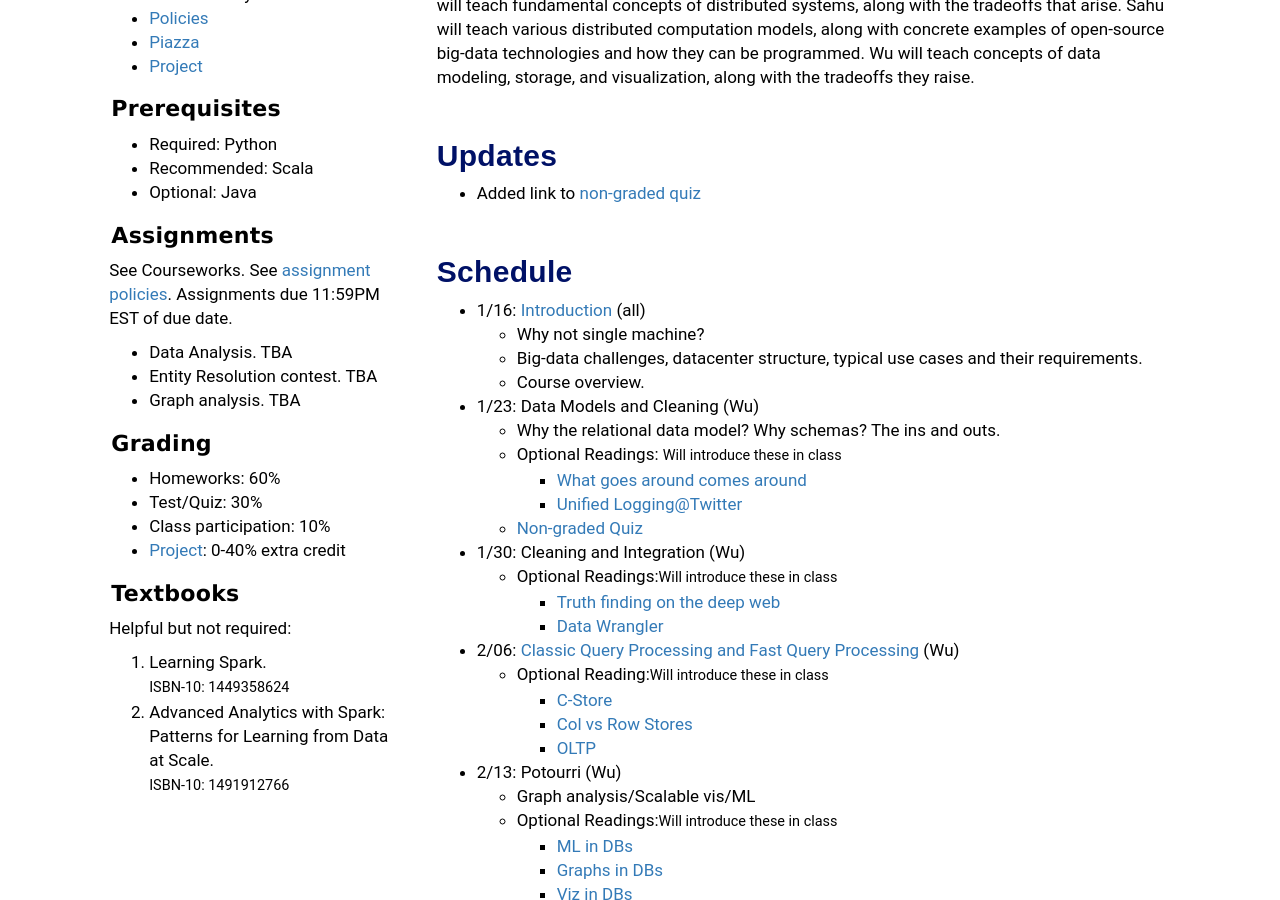
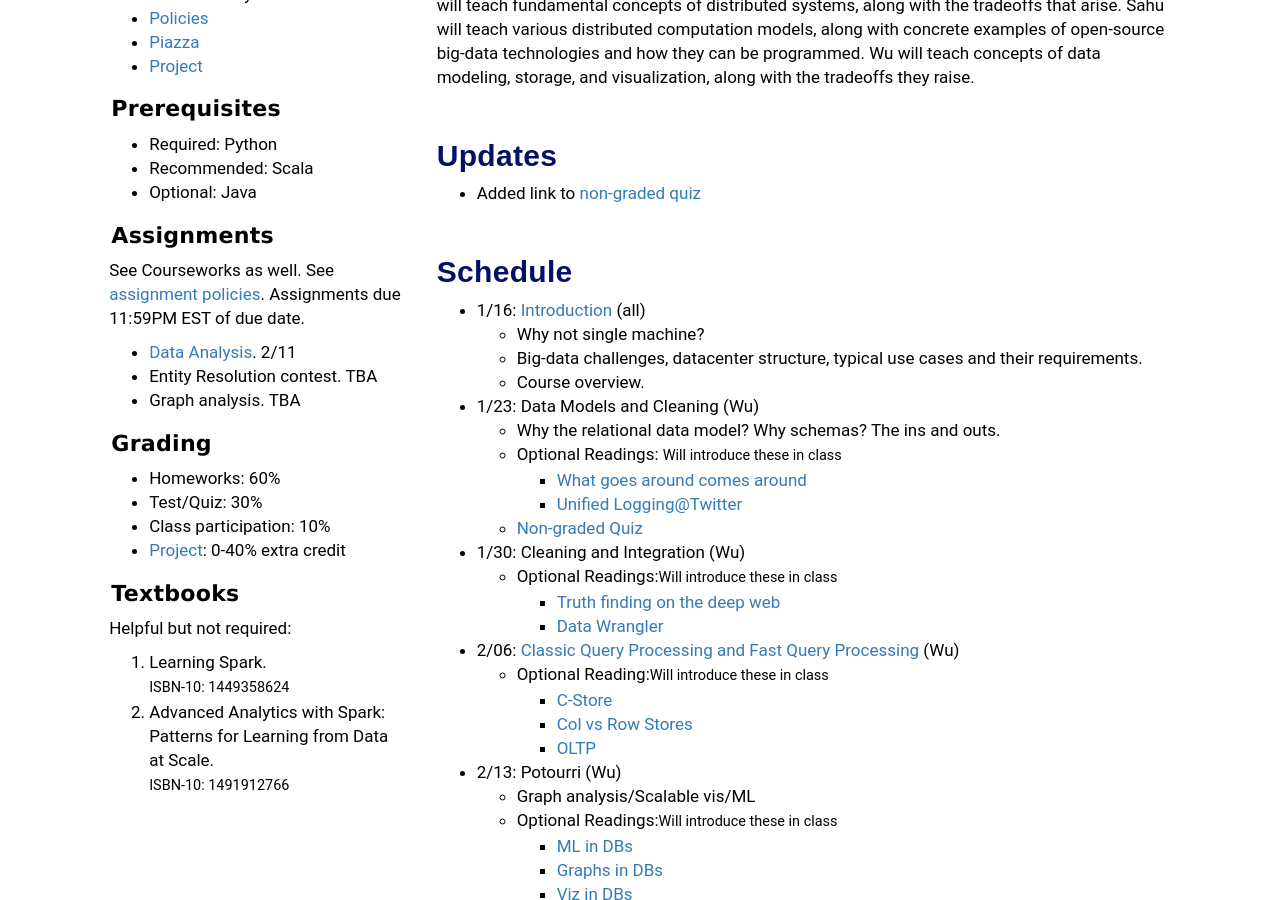
Before and after one commit to KnightMollo/w4121.github.io, a Jekyll site: the page built from index.md, in a window 1280 px wide and 900 px high, scrolled down 468 px. Built offline with Jekyll 4.4.1, drawn with Linux system fonts in a browser that asks for light colours.

Commit message:
lazy commit msg

```diff
--- a/_includes/index_left.md
+++ b/_includes/index_left.md
@@ -24,10 +24,10 @@
 
 #### Assignments
 
-See Courseworks.  See [assignment policies](./policies).  Assignments due 11:59PM EST of due date.
+See Courseworks as well.  See [assignment policies](./policies).  Assignments due 11:59PM EST of due date.
 
 <!--* [Data Analysis](https://www.instabase.com/Aligator/4121_csds_hw_public/fs/Instabase%20Drive/HW3/)  3/3-->
-* Data Analysis.  TBA
+* [Data Analysis](https://github.com/w4121/csds-material/tree/ewu-csds).   2/11
 * Entity Resolution contest. TBA
 * Graph analysis.  TBA
 
```
